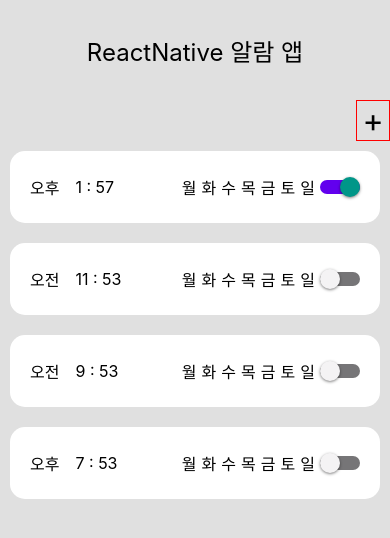
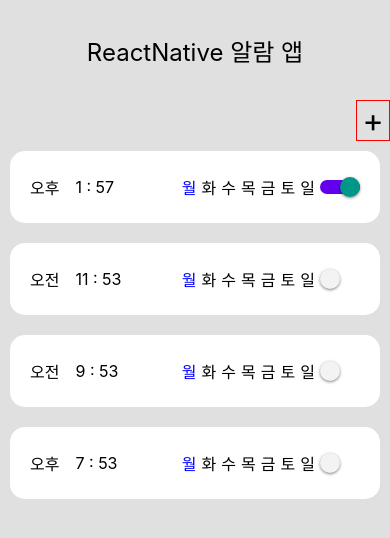
Before and after one commit to hin6150/ReactNative-Study, a React Native app in the folder AlarmApp/: screen / in a window 390 px wide. Shown: the top 538 px of the page. Built offline with nearby package versions, Linux system fonts and the light colour scheme.

Commit message:
알람 앱 컴포넌트 이름 오류 수정

```diff
--- a/AlarmApp/App.jsx
+++ b/AlarmApp/App.jsx
@@ -7,22 +7,45 @@ import {
   TouchableNativeFeedback,
   View,
 } from 'react-native';
-import AlramList from './Component/AlramList';
+import DateTimePickerModal from 'react-native-modal-datetime-picker';
+import AlarmList from './Component/AlarmList';
 
 const App = () => {
-  const [alrams, setAlrams] = useState([
+  const [alarms, setAlrams] = useState([
     {id: 0, hour: 13, min: 57, week: [], toggle: true},
     {id: 1, hour: 11, min: 53, week: [], toggle: false},
     {id: 2, hour: 9, min: 53, week: [], toggle: false},
     {id: 3, hour: 19, min: 53, week: [], toggle: false},
   ]);
 
+  const [visible, setVisible] = useState(true);
+
+  const onConfirm = selectedDate => {
+    console.log(selectedDate);
+    setVisible(false);
+
+    const nextId =
+      alarms.length > 0 ? Math.max(...alarms.map(alram => alram.id)) + 1 : 1;
+
+    const newAlarm = {
+      id: nextId,
+      hour: selectedDate.getHours(),
+      min: selectedDate.getMinutes(),
+      toggle: true,
+    };
+
+    setAlrams(alarms.concat(newAlarm));
+  };
+  const onCancel = () => {
+    setVisible(false);
+  };
   const onToggle = id => {
-    const nextAlrams = alrams.map(alram =>
+    const nextAlrams = alarms.map(alram =>
       alram.id === id ? {...alram, toggle: !alram.toggle} : alram,
     );
     setAlrams(nextAlrams);
   };
+
   return (
     <SafeAreaView style={styles.list}>
       <View style={styles.box}>
@@ -33,7 +56,7 @@ const App = () => {
           flexDirection: 'row-reverse',
           marginLeft: 20,
         }}>
-        <TouchableNativeFeedback>
+        <TouchableNativeFeedback onPress={() => setVisible(true)}>
           <View
             style={{
               width: 32,
@@ -44,7 +67,12 @@ const App = () => {
           </View>
         </TouchableNativeFeedback>
       </View>
-      <AlramList alrams={alrams} onToggle={onToggle}></AlramList>
+      <AlarmList alarms={alarms} onToggle={onToggle}></AlarmList>
+      <DateTimePickerModal
+        mode={'time'}
+        isVisible={visible}
+        onConfirm={onConfirm}
+        onCancel={onCancel}></DateTimePickerModal>
     </SafeAreaView>
   );
 };
--- a/AlarmApp/Component/AlramItem.js
+++ b/AlarmApp/Component/AlarmItem.js
@@ -7,13 +7,13 @@ import {
   TouchableNativeFeedback,
   View,
 } from 'react-native';
-import AlramItemDay from './AlramItemDay';
+import AlarmItemDay from './AlarmItemDay';
 
-const AlramItem = ({item, onToggle}) => {
+const AlarmItem = ({item, onToggle}) => {
   const {hour, min, id, toggle} = item;
 
   const [day, setDay] = useState([
-    {text: '월', check: false},
+    {text: '월', check: true},
     {text: '화', check: false},
     {text: '수', check: false},
     {text: '목', check: false},
@@ -30,9 +30,9 @@ const AlramItem = ({item, onToggle}) => {
         </Text>
       </View>
       <View style={styles.rightBlock}>
-        <AlramItemDay day={day} text={styles.text}></AlramItemDay>
+        <AlarmItemDay day={day} text={styles.text}></AlarmItemDay>
         <Switch
-          trackColor={{false: '#767577', true: '#6200EE'}}
+          trackColor={{false: '#white', true: '#6200EE'}}
           thumbColor={'#f4f3f4'}
           onValueChange={() => onToggle(id)}
           value={toggle}
@@ -69,4 +69,4 @@ const styles = StyleSheet.create({
   },
 });
 
-export default AlramItem;
+export default AlarmItem;
--- a/AlarmApp/Component/AlramItemDay.js
+++ b/AlarmApp/Component/AlarmItemDay.js
@@ -1,7 +1,7 @@
 import React from 'react';
 import {StyleSheet, Text, View} from 'react-native';
 
-const AlramItemDay = ({day, text}) => {
+const AlarmItemDay = ({day, text}) => {
   return day.map((item, idx) => {
     return (
       <View key={idx}>
@@ -16,4 +16,4 @@ const AlramItemDay = ({day, text}) => {
 };
 
 const styles = StyleSheet.create({color: {color: 'blue'}});
-export default AlramItemDay;
+export default AlarmItemDay;
--- /dev/null
+++ b/AlarmApp/Component/AlarmList.js
@@ -0,0 +1,14 @@
+import React from 'react';
+import AlarmItem from './AlarmItem';
+import {FlatList, StyleSheet, View} from 'react-native';
+
+const AlarmList = ({alarms, onToggle}) => {
+  return (
+    <FlatList
+      data={alarms}
+      renderItem={({item}) => <AlarmItem item={item} onToggle={onToggle} />}
+      keyExtractor={item => item.id.toString()}></FlatList>
+  );
+};
+
+export default AlarmList;
--- a/AlarmApp/Component/AlramList.js
+++ /dev/null
@@ -1,14 +0,0 @@
-import React from 'react';
-import AlramItem from './AlramItem';
-import {FlatList, StyleSheet, View} from 'react-native';
-
-const AlramList = ({alrams, onToggle}) => {
-  return (
-    <FlatList
-      data={alrams}
-      renderItem={({item}) => <AlramItem item={item} onToggle={onToggle} />}
-      keyExtractor={item => item.id.toString()}></FlatList>
-  );
-};
-
-export default AlramList;
--- a/AlarmApp/package.json
+++ b/AlarmApp/package.json
@@ -10,8 +10,11 @@
     "test": "jest"
   },
   "dependencies": {
+    "@react-native-community/datetimepicker": "^7.1.0",
     "react": "18.2.0",
-    "react-native": "0.71.8"
+    "react-native": "0.71.8",
+    "react-native-modal-datetime-picker": "^15.0.1",
+    "react-native-swipe-list-view": "^3.2.9"
   },
   "devDependencies": {
     "@babel/core": "^7.20.0",
```
Also changed, not shown: 1 other file (tests, documents, lock files or other folders).
